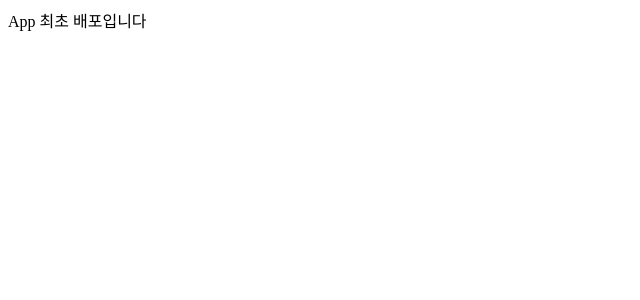
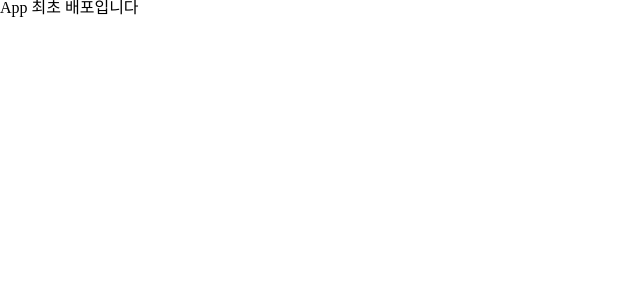
Before and after one commit to jumak-dev/imojumo, a React (Vite) app: page / in a window 1280 px wide. Shown: the top 300 px of the page, without its empty margins (0-640 px from the left). Built offline with nearby package versions, Linux system fonts and the light colour scheme.

Commit message:
:lipstick: 적용 GlobalStyle

```diff
--- a/src/App.tsx
+++ b/src/App.tsx
@@ -1,7 +1,12 @@
-import React from 'react';
+import GlobalStyle from './styles/GlobalStyle';
 
 function App() {
-  return <div>App 최초 배포입니다</div>;
+  return (
+    <>
+      <GlobalStyle />
+      <div>App 최초 배포입니다</div>
+    </>
+  );
 }
 
 export default App;
```
